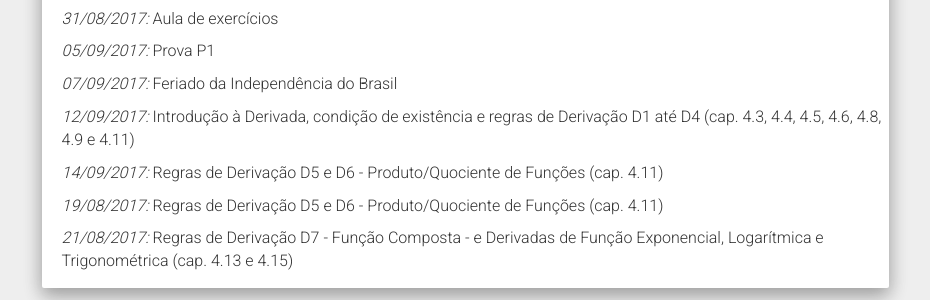
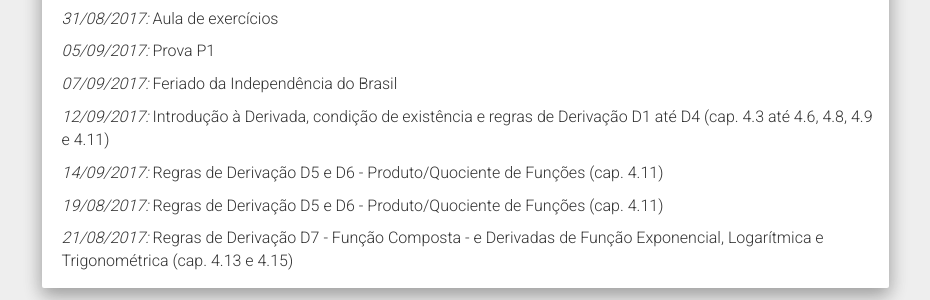
Before and after one commit to chunggnuhc/chunggnuhc.github.io, a Jekyll site: the page built from agronomia2sem2017.md, in a window 1280 px wide. Shown: the part 1832-2132 px from the top of the page, without its empty margins (321-1251 px from the left). Built offline with Jekyll 4.4.1, drawn with Linux system fonts in a browser that asks for light colours; nearby versions of some CDN libraries.

Commit message:
Update agronomia2sem2017.md

```diff
--- a/agronomia2sem2017.md
+++ b/agronomia2sem2017.md
@@ -95,7 +95,7 @@ obs.: Caso nenhum aluno apareça até 13h30min, o horário de atendimento no dia
 
   _07/09/2017:_ Feriado da Independência do Brasil
 
-  _12/09/2017:_ Introdução à Derivada, condição de existência e regras de Derivação D1 até D4 (cap. 4.3, 4.4, 4.5, 4.6, 4.8, 4.9 e 4.11)
+  _12/09/2017:_ Introdução à Derivada, condição de existência e regras de Derivação D1 até D4 (cap. 4.3 até 4.6, 4.8, 4.9 e 4.11)
 
   _14/09/2017:_ Regras de Derivação D5 e D6 - Produto/Quociente de Funções (cap. 4.11)
 
```
